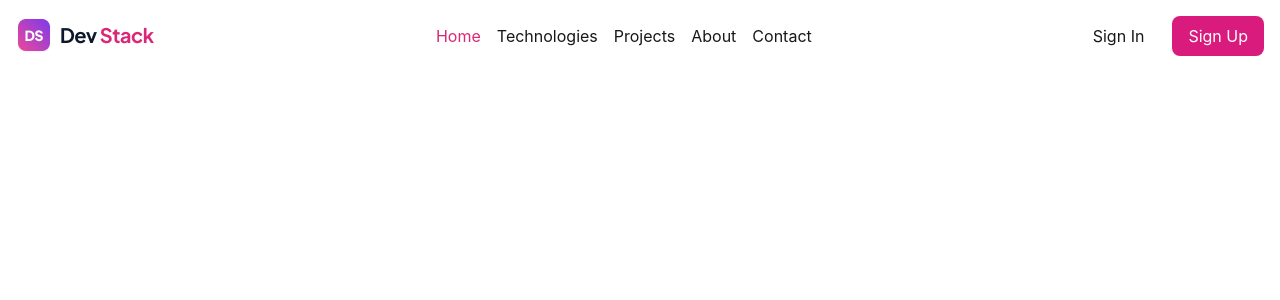
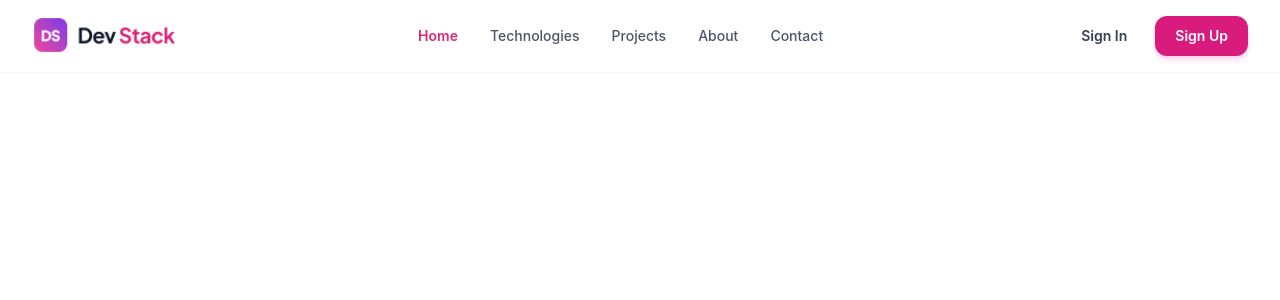
Before and after one commit to rafat-dot/5th-assaignment, a React (Vite) app: page / in a window 1280 px wide. Shown: the top 300 px of the page. Built offline with nearby package versions, Linux system fonts and the light colour scheme.

Commit message:
navbar redesgin

```diff
--- a/src/component/nav.tsx
+++ b/src/component/nav.tsx
@@ -1,23 +1,79 @@
-
-import logo from '../assets/logo-text.png';
+import logo from "../assets/logo-text.png";
 
 const Nav = () => {
-    return (
-        <nav className='flex items-center justify-between p-4 '>
-            <img src={logo} alt="" />
-            <ul className='flex space-x-4'>
-                <li className='text-[#DB2777] bold'>Home</li>
-                <li>Technologies</li>
-                <li>Projects</li>
-                <li>About</li>
-                <li>Contact</li>
-            </ul>
-           <div className='flex space-x-7'>
-             <button>Sign In</button>
-            <button className='bg-[#D91B7E] hover:bg-[#b81769] text-white px-4 py-2 rounded-lg'>Sign Up</button>
-           </div>
-        </nav>
-    );
+  return (
+    <nav className="sticky top-0 z-50 bg-white/90 backdrop-blur-md border-b border-gray-100 px-8 py-4">
+      <div className="max-w-7xl mx-auto flex items-center justify-between">
+        {/* Logo */}
+        <a href="#">
+          <img
+            src={logo}
+            alt="Logo"
+            className="w-36 hover:opacity-80 transition duration-300"
+          />
+        </a>
+
+        {/* Navigation */}
+        <ul className="hidden md:flex items-center gap-8 text-sm font-medium text-gray-600">
+          <li>
+            <a
+              href="#"
+              className="text-[#DB2777] font-semibold hover:text-[#b81769] transition duration-300"
+            >
+              Home
+            </a>
+          </li>
+
+          <li>
+            <a
+              href="#"
+              className="hover:text-[#DB2777] transition duration-300"
+            >
+              Technologies
+            </a>
+          </li>
+
+          <li>
+            <a
+              href="#"
+              className="hover:text-[#DB2777] transition duration-300"
+            >
+              Projects
+            </a>
+          </li>
+
+          <li>
+            <a
+              href="#"
+              className="hover:text-[#DB2777] transition duration-300"
+            >
+              About
+            </a>
+          </li>
+
+          <li>
+            <a
+              href="#"
+              className="hover:text-[#DB2777] transition duration-300"
+            >
+              Contact
+            </a>
+          </li>
+        </ul>
+
+        {/* Buttons */}
+        <div className="flex items-center gap-3">
+          <button className="px-4 py-2 text-sm font-semibold text-gray-700 rounded-lg hover:bg-gray-100 hover:text-[#D91B7E] transition-all duration-300">
+            Sign In
+          </button>
+
+          <button className="px-5 py-2.5 text-sm font-semibold text-white bg-[#D91B7E] rounded-xl shadow-md shadow-pink-200 hover:bg-[#b81769] hover:-translate-y-0.5 hover:shadow-lg transition-all duration-300">
+            Sign Up
+          </button>
+        </div>
+      </div>
+    </nav>
+  );
 };
 
 export default Nav;
```
